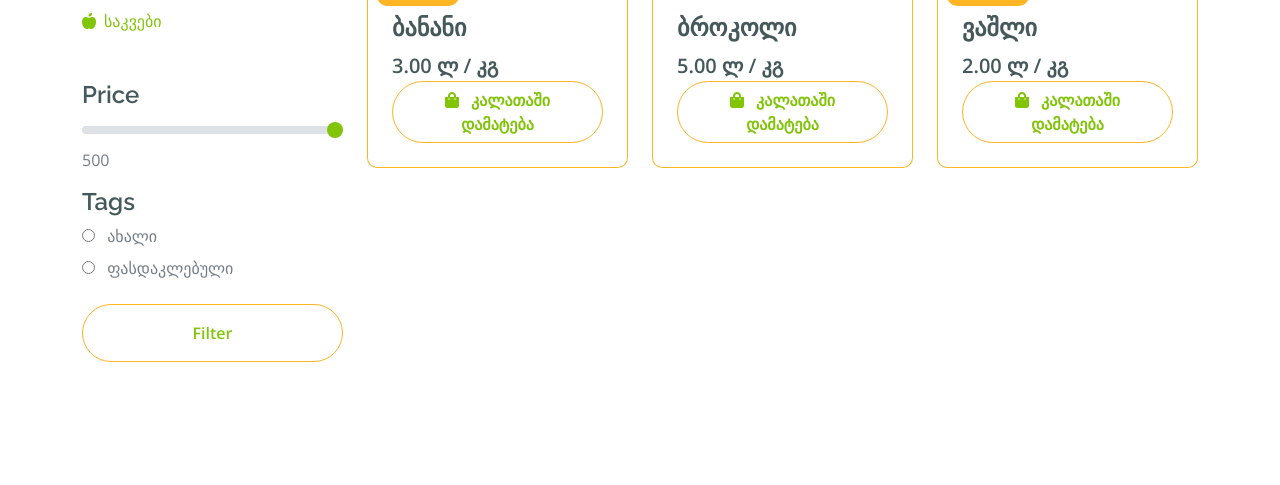
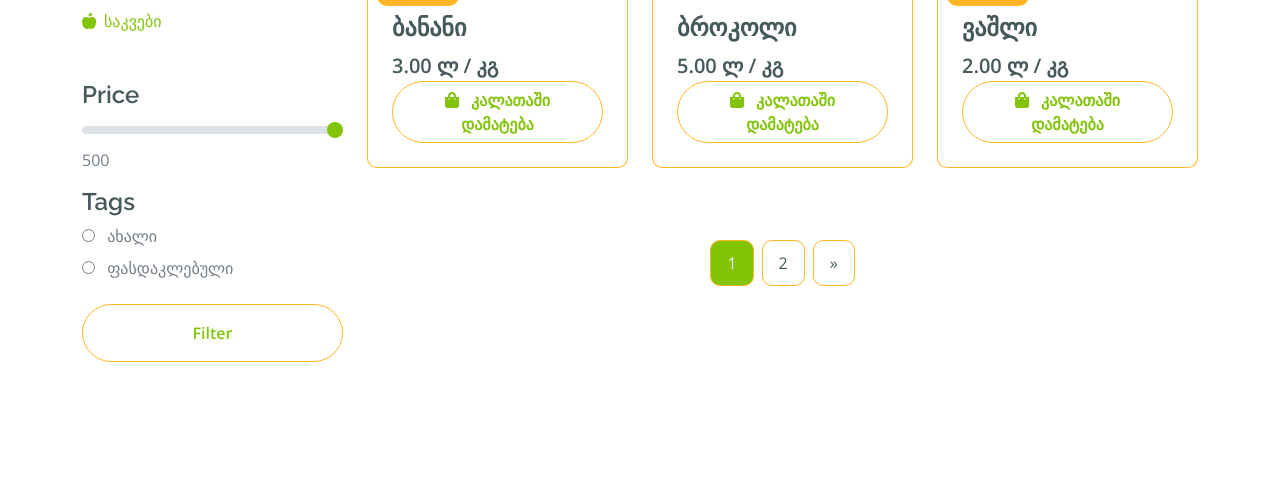
Before and after one commit to lizekss/web-django, a Django app: page /store/category/ in a window 1280 px wide. Shown: the part 617-1102 px from the top of the page. Run offline with Django 5.2, Linux system fonts and the light colour scheme; data comes from the database, SQL or seed files in the repository; some libraries are stand-ins or nearby versions.

Commit message:
fix pagination

```diff
--- a/store/templates/shop.html
+++ b/store/templates/shop.html
@@ -87,20 +87,24 @@
                             {% endfor %}
                             <div class="col-12">
                                 <div class="pagination d-flex justify-content-center mt-5">
-                                    {% if products.has_previous %}
-                                    <a href="?page={{ products.previous_page_number }}" class="rounded">&laquo;</a>
+                                    {% if page_obj.has_previous %}
+                                    <a href="?page={{ page_obj.previous_page_number }}{% if existing_params %}&{{ existing_params }}{% endif %}"
+                                       class="rounded">&laquo;</a>
                                     {% endif %}
 
-                                    {% for num in products.paginator.page_range %}
-                                    {% if products.number == num %}
-                                    <a href="?page={{ num }}" class="active rounded">{{ num }}</a>
+                                    {% for num in page_obj.paginator.page_range %}
+                                    {% if page_obj.number == num %}
+                                    <a href="?page={{ num }}{% if existing_params %}&{{ existing_params }}{% endif %}"
+                                       class="active rounded">{{ num }}</a>
                                     {% else %}
-                                    <a href="?page={{ num }}" class="rounded">{{ num }}</a>
+                                    <a href="?page={{ num }}{% if existing_params %}&{{ existing_params }}{% endif %}"
+                                       class="rounded">{{ num }}</a>
                                     {% endif %}
                                     {% endfor %}
 
-                                    {% if products.has_next %}
-                                    <a href="?page={{ products.next_page_number }}" class="rounded">&raquo;</a>
+                                    {% if page_obj.has_next %}
+                                    <a href="?page={{ page_obj.next_page_number }}{% if existing_params %}&{{ existing_params }}{% endif %}"
+                                       class="rounded">&raquo;</a>
                                     {% endif %}
                                 </div>
                             </div>
```
